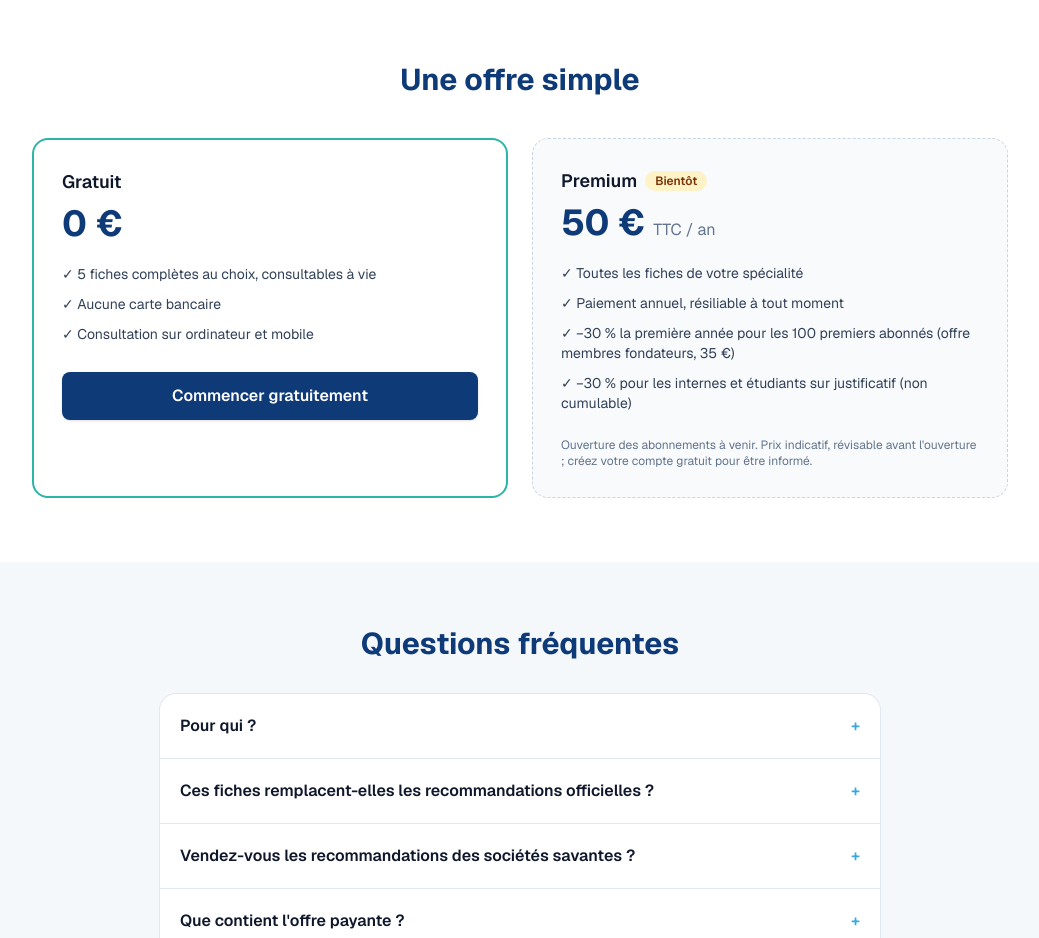
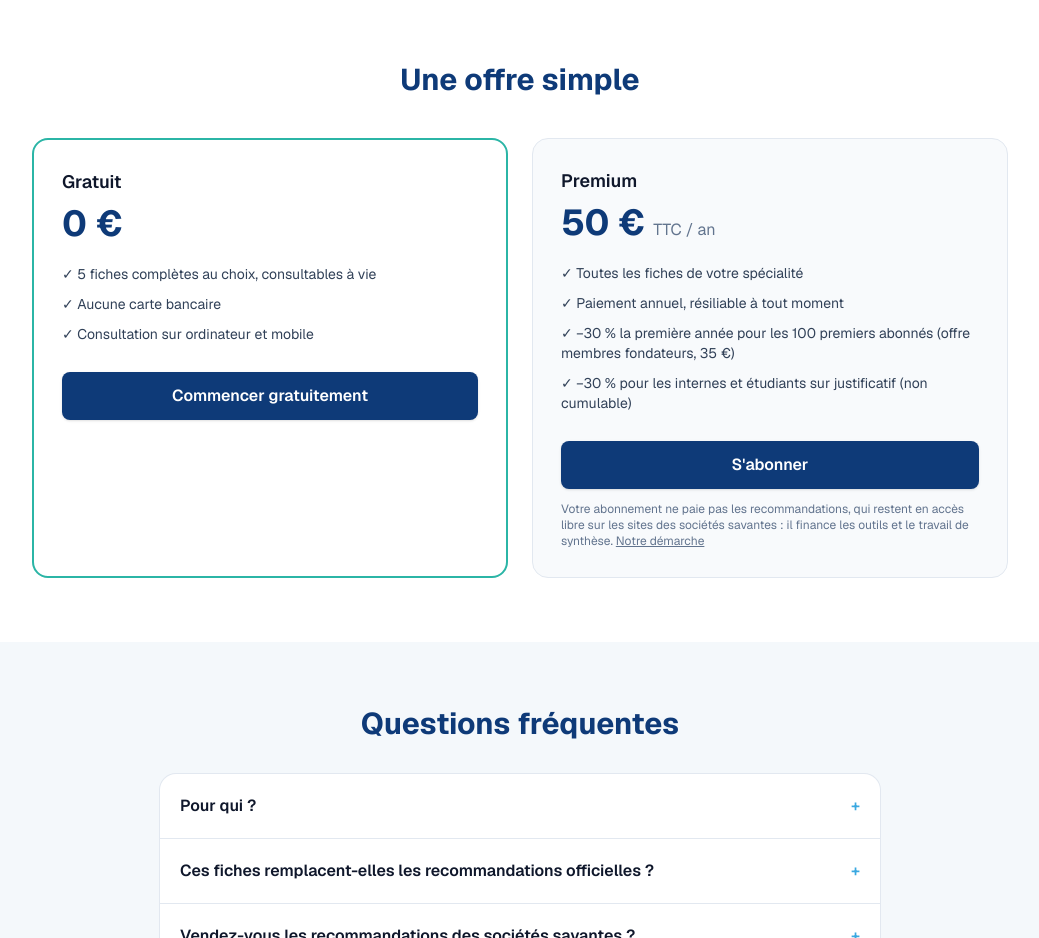
Before and after one commit to hippocampusconsultingfrance-cyber/medical-guidelines-webapp, a Next.js app: page / in a window 1280 px wide. Shown: the part 1720-2658 px from the top of the page, without its empty margins (120-1159 px from the left). Built offline with nearby package versions, Linux system fonts and the light colour scheme; no server answers.

Commit message:
Accueil : PREMIUM ouvert, bouton « S'abonner » et FAQ au prix définitif
Co-Authored-By: Claude Opus 5.5 <noreply@anthropic.com>
Claude-Session: https://claude.ai/code/session_01CcPL3YZjRsRzfGS7saWytu

```diff
--- a/src/app/accueil-public.tsx
+++ b/src/app/accueil-public.tsx
@@ -53,7 +53,7 @@ const FAQ = [
   ],
   [
     "Que contient l'offre payante ?",
-    "L'abonnement PREMIUM (toutes les fiches de votre spécialité, 50 € TTC par an) n'est pas encore ouvert. Ce prix est une hypothèse commerciale, révisable, et sera confirmé avant l'ouverture des abonnements ; il inclut le tarif fondateurs (−30 % la première année pour les 100 premiers abonnés) et le tarif étudiant (−30 % sur justificatif), non cumulables.",
+    "L'abonnement PREMIUM ouvre toutes les fiches de votre spécialité, avec des alertes e-mail à chaque mise à jour, pour 50 € TTC par an, résiliable à tout moment. La première année : −30 % pour les 100 premiers abonnés (code FONDATEURS, soit 35 €) ou −30 % pour les professionnels de santé en formation sur justificatif ; ces réductions ne se cumulent pas.",
   ],
   [
     "Puis-je télécharger ou imprimer une fiche ?",
@@ -274,11 +274,8 @@ export default function AccueilPublic() {
                 Commencer gratuitement
               </Link>
             </div>
-            <div className="flex flex-col rounded-2xl border border-dashed border-slate-300 bg-slate-50 p-7">
-              <h3 className="flex items-center gap-2 text-lg font-semibold text-slate-900">
-                Premium
-                <span className="rounded-full bg-amber-100 px-2.5 py-0.5 text-xs font-semibold text-amber-900">Bientôt</span>
-              </h3>
+            <div className="flex flex-col rounded-2xl border border-slate-200 bg-slate-50 p-7">
+              <h3 className="text-lg font-semibold text-slate-900">Premium</h3>
               <p className="mt-2 text-4xl font-bold text-[#0E3A78]">
                 50 € <span className="text-base font-normal text-slate-500">TTC / an</span>
               </p>
@@ -288,9 +285,15 @@ export default function AccueilPublic() {
                 <li>✓ −30 % la première année pour les 100 premiers abonnés (offre membres fondateurs, 35 €)</li>
                 <li>✓ −30 % pour les internes et étudiants sur justificatif (non cumulable)</li>
               </ul>
-              <p className="mt-6 text-xs text-slate-500">
-                Ouverture des abonnements à venir. Prix indicatif, révisable avant
-                l&apos;ouverture ; créez votre compte gratuit pour être informé.
+              <Link href="/abonnement" className={`mt-7 ${primaryBtn}`}>
+                S&apos;abonner
+              </Link>
+              <p className="mt-3 text-xs text-slate-500">
+                Votre abonnement ne paie pas les recommandations, qui restent en accès libre sur les sites des
+                sociétés savantes : il finance les outils et le travail de synthèse.{" "}
+                <Link href="/demarche" className="underline">
+                  Notre démarche
+                </Link>
               </p>
             </div>
           </div>
```
